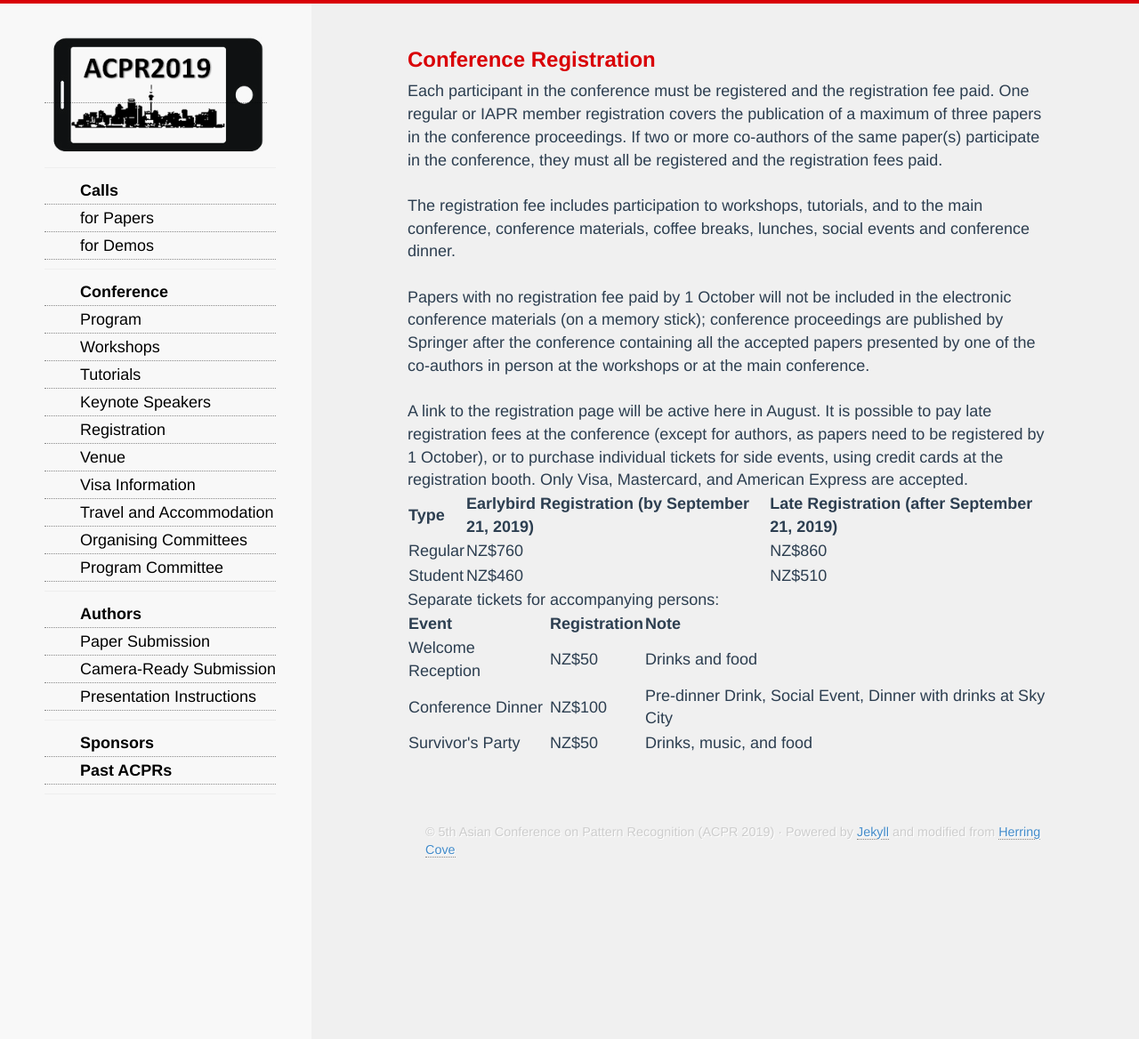
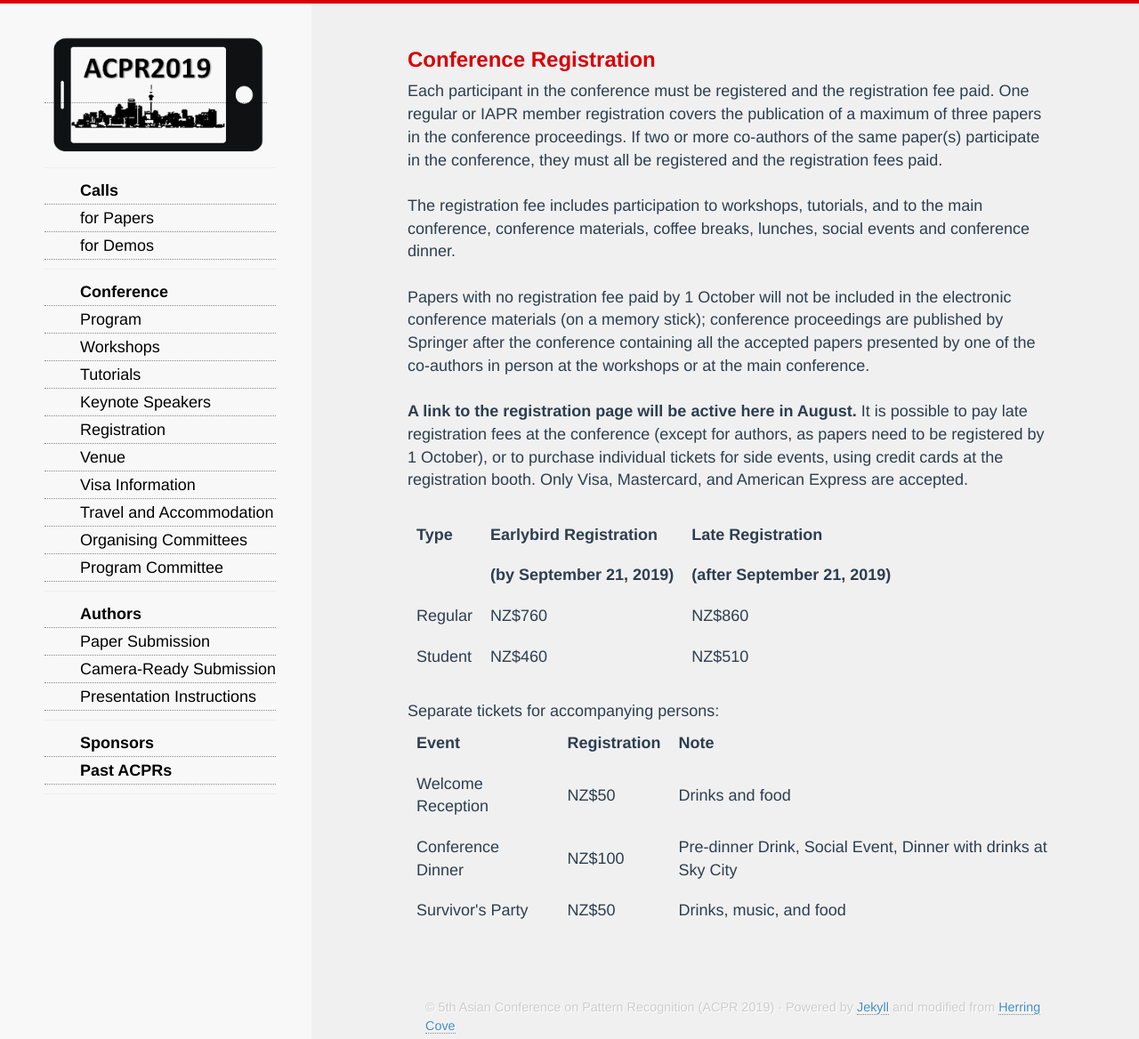
Before and after one commit to AndrewChenUoA/ACPR2019, a Jekyll site: the page built from registration.html, in a window 1280 px wide and 1168 px high. Shown: the whole window at 89% size. Built offline with Jekyll 4.4.1, drawn with Linux system fonts in a browser that asks for light colours; nearby versions of some CDN libraries; Markdown is read by kramdown in place of the engine named in the settings.

Commit message:
Update formatting

```diff
--- a/registration.html
+++ b/registration.html
@@ -9,14 +9,18 @@ The registration fee includes participation to workshops, tutorials, and to the
 
 Papers with no registration fee paid by 1 October will not be included in the electronic conference materials (on a memory stick); conference proceedings are published by Springer after the conference containing all the accepted papers presented by one of the co-authors in person at the workshops or at the main conference.<br/><br/>
 
-A link to the registration page will be active here in August. It is possible to pay late registration fees at the conference (except for authors, as papers need to be registered by 1 October), or to purchase individual tickets for side events, using credit cards at the registration booth. Only Visa, Mastercard, and American Express are accepted.<br/>
+<b>A link to the registration page will be active here in August.</b> It is possible to pay late registration fees at the conference (except for authors, as papers need to be registered by 1 October), or to purchase individual tickets for side events, using credit cards at the registration booth. Only Visa, Mastercard, and American Express are accepted.<br/><br/>
 
-<table>
+<table cellpadding="10">
     <tr>
         <th>Type</th>
-        <th>Earlybird Registration (by September 21, 2019)</th>
-        <th>Late Registration (after September 21, 2019)</th>
+        <th>Earlybird Registration</th>
+        <th>Late Registration</th>
     </tr>
+    <tr>
+        <th></th>
+        <th>(by September 21, 2019)</th>
+        <th>(after September 21, 2019)</th>
     <tr>
         <td>Regular</td>
         <td>NZ$760</td>
@@ -28,9 +32,9 @@ A link to the registration page will be active here in August. It is possible to
         <td>NZ$510</td>
     </tr>
 </table>
-
+<br/>
 Separate tickets for accompanying persons:
-<table>
+<table cellpadding="10">
     <tr>
         <th>Event</th>
         <th>Registration</th>
```
